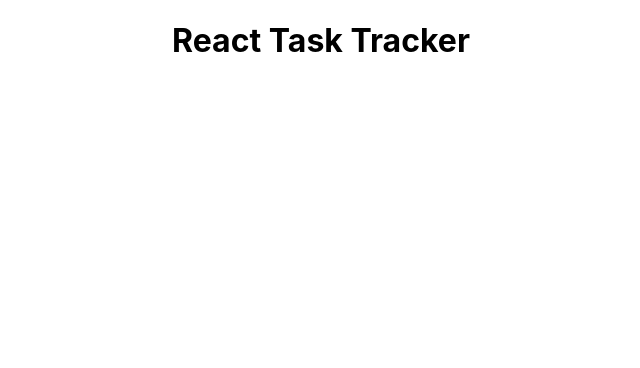
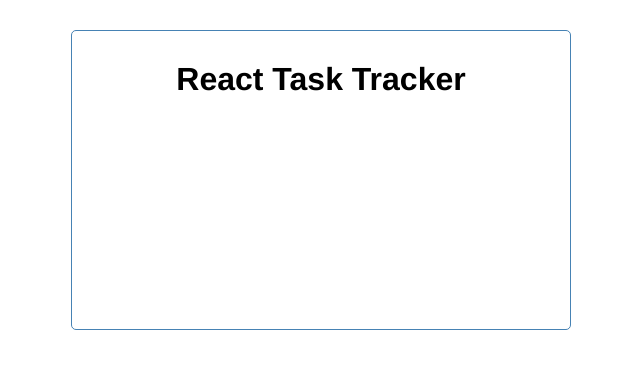
Before and after one commit to JDixon1995/Task-Tracker-App, a React (Create React App) app: page / in a window 1280 px wide. Shown: the top 368 px of the page, without its empty margins (319-959 px from the left). Built offline with nearby package versions, Linux system fonts and the light colour scheme.

Commit message:
added styling.

```diff
--- a/src/index.css
+++ b/src/index.css
@@ -1,13 +1,19 @@
-body {
+* {
   margin: 0;
-  font-family: -apple-system, BlinkMacSystemFont, 'Segoe UI', 'Roboto', 'Oxygen',
-    'Ubuntu', 'Cantarell', 'Fira Sans', 'Droid Sans', 'Helvetica Neue',
-    sans-serif;
-  -webkit-font-smoothing: antialiased;
-  -moz-osx-font-smoothing: grayscale;
+  padding: 0;
+  box-sizing: border-box;
 }
 
-code {
-  font-family: source-code-pro, Menlo, Monaco, Consolas, 'Courier New',
-    monospace;
+body {
+  font-family: 'Franklin Gothic Medium', 'Arial Narrow', Arial, sans-serif;
 }
+
+.container {
+  max-width: 500px;
+  margin: 30px auto;
+  overflow: auto;
+  min-height: 300px;
+  border: 1px solid steelblue;
+  padding: 30px;
+  border-radius: 5px;
+}
```
